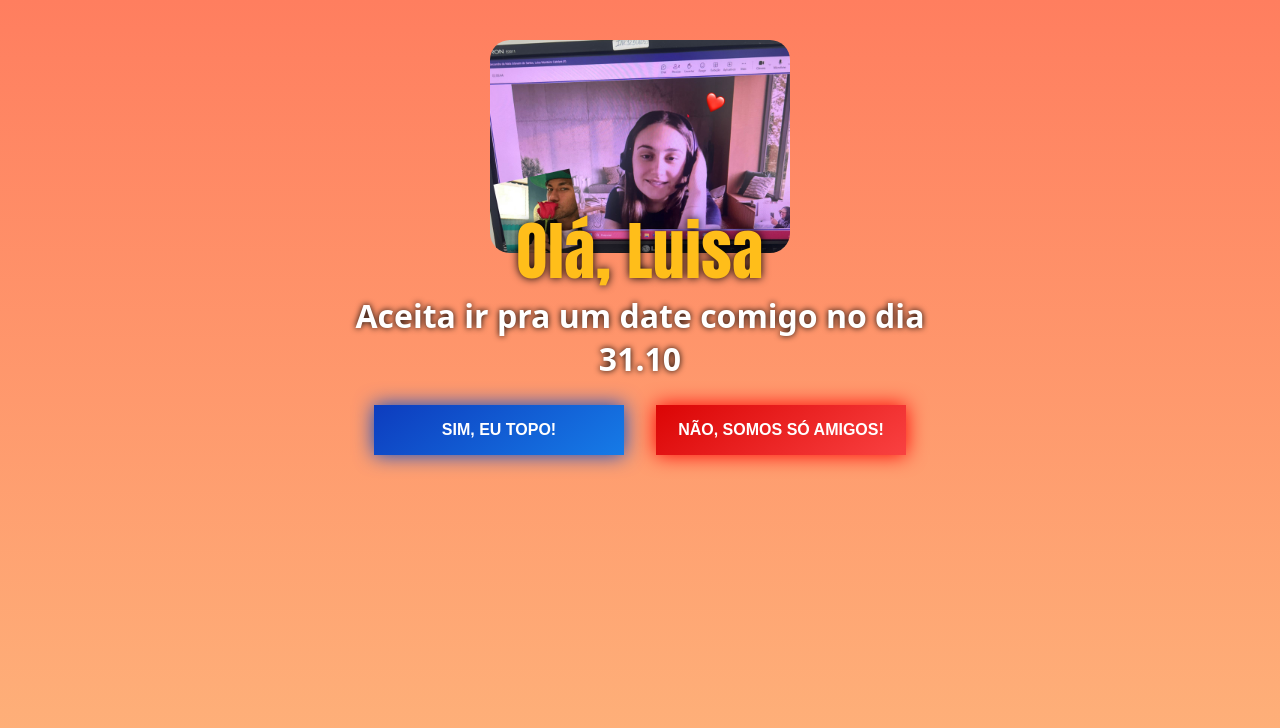
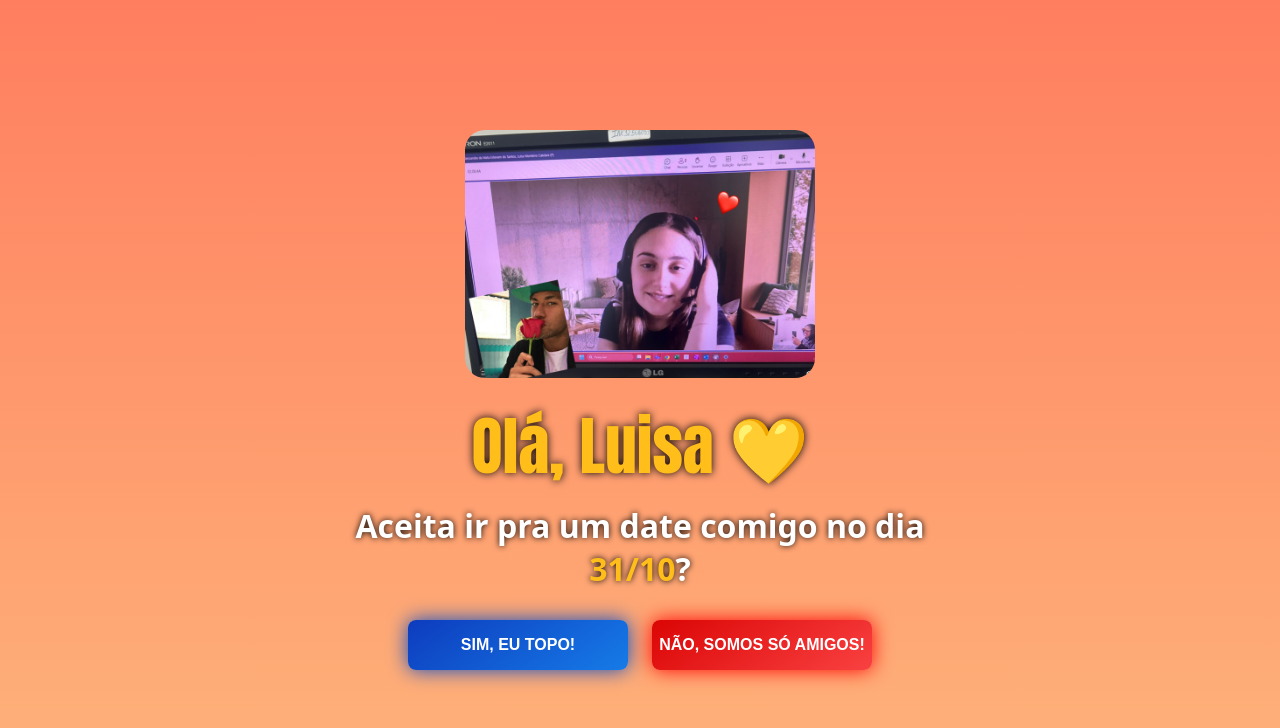
Before and after one commit to viniciusrm99/Treinando-Front-End, a plain HTML site: page Impossivel Clicar/index.html in a window 1280 px wide. Drawn offline with Linux system fonts and the light colour scheme.

Commit message:
Update index.html

```diff
--- a/Impossivel Clicar/index.html
+++ b/Impossivel Clicar/index.html
@@ -1,60 +1,63 @@
 <!DOCTYPE html>
-<html lang="en">
+<html lang="pt-br">
 
 <head>
     <meta charset="UTF-8">
     <meta name="viewport" content="width=device-width, initial-scale=1.0">
     <title>Início da Segunda temporada</title>
-</head>
-
-<body>
-
-    <img src="LUISA.jpg" style="width: 300px; border-radius: 20px; margin-top: 40px;" alt="Luisa">
-    <h1
-        style="color: rgb(255, 190, 26); font-size: 64px; font-family:Impact, Haettenschweiler, 'Arial Narrow Bold', sans-serif; letter-spacing: 0.5px; font-weight: 400; translate: 0 -50px; text-shadow: 0 0 8px black;">
-        Olá, Luisa </h1>
-    <p
-        style="color: white; font-size: 32px; font-family: system-ui, -apple-system, BlinkMacSystemFont, 'Segoe UI', Roboto, Oxygen, Ubuntu, Cantarell, 'Open Sans', 'Helvetica Neue', sans-serif; translate: 0 -55px; font-weight: 700; text-shadow: 0 0 6px black; text-align: center;">
-        Aceita ir pra um date comigo no dia<br> 31.10</p>
-    <div class="botoes">
-
-        <a href="obrigado.html"><button id="pos" style="cursor: pointer;">SIM, EU TOPO!</button></a>
-        <button id="neg"
-            style="background: linear-gradient(145deg, rgb(219, 5, 5), rgb(249, 65, 65)); box-shadow: 0 0 20px rgb(255, 0, 0);">NÃO, SOMOS SÓ AMIGOS!</button>
-    </div>
-
-
-
-</body>
-
-</html>
 
     <style>
         * {
             margin: 0;
             padding: 0;
+            box-sizing: border-box;
         }
 
         body {
             display: flex;
             align-items: center;
             flex-direction: column;
+            justify-content: center;
             background: linear-gradient(to bottom, #ff7e5f, #feb47b);
             overflow: hidden;
-        height: 100vh;
-
+            min-height: 100vh;
+            text-align: center;
+            padding: 20px;
         }
 
+        img {
+            width: 80%;
+            max-width: 350px;
+            border-radius: 20px;
+            margin-bottom: 20px;
+        }
 
-    img {
-        width: 400px;
-        height: auto;
-        overflow: hidden;
+        h1 {
+            color: rgb(255, 190, 26);
+            font-size: clamp(32px, 8vw, 64px);
+            font-family: Impact, Haettenschweiler, 'Arial Narrow Bold', sans-serif;
+            text-shadow: 0 0 8px black;
+            margin-bottom: 10px;
+        }
 
+        p {
+            color: white;
+            font-size: clamp(18px, 5vw, 32px);
+            font-family: system-ui, -apple-system, BlinkMacSystemFont, 'Segoe UI', Roboto, Oxygen, Ubuntu, Cantarell, 'Open Sans', 'Helvetica Neue', sans-serif;
+            font-weight: 700;
+            text-shadow: 0 0 6px black;
+            margin-bottom: 30px;
+        }
+
+        .botoes {
+            display: flex;
+            justify-content: center;
+            flex-wrap: wrap;
+            gap: 1.5rem;
         }
 
         button {
-        width: 250px;
+            width: 220px;
             background-color: black;
             color: white;
             height: 50px;
@@ -62,47 +65,64 @@
             font-size: 16px;
             background: linear-gradient(145deg, rgb(13, 60, 190), rgb(22, 123, 231));
             border: none;
+            border-radius: 8px;
             box-shadow: 0 0 20px rgb(12, 76, 196);
             transition: 0.3s;
+            cursor: pointer;
         }
 
         #pos:hover {
-        transform: scale(1.2);
+            transform: scale(1.15);
             box-shadow: 0 0 60px rgb(1, 90, 255);
             transition: 0.5s;
         }
 
-    .botoes {
-        display: flex;
-        justify-content: center;
-        gap: 2rem;
-        margin-top: -30px;
+        #neg {
+            background: linear-gradient(145deg, rgb(219, 5, 5), rgb(249, 65, 65));
+            box-shadow: 0 0 20px rgb(255, 0, 0);
         }
 
-    .imgwalppaper {
-        position: absolute;
-        width: 100vw;
-        height: 100vh;
-        z-index: -1;
-        opacity: 0.4;
-        margin-top: -15px;
-        margin-bottom: -15px;
+        @media (max-width: 600px) {
+            .botoes {
+                flex-direction: column;
+                gap: 1rem;
+            }
 
+            button {
+                width: 80%;
+            }
         }
     </style>
+</head>
+
+<body>
+
+    <img src="LUISA.jpg" alt="Luisa">
+    <h1>Olá, Luisa 💛</h1>
+    <p>Aceita ir pra um date comigo no dia<br><span style="color: rgb(255, 190, 26);">31/10</span>?</p>
+
+    <div class="botoes">
+        <a href="obrigado.html">
+            <button id="pos">SIM, EU TOPO!</button>
+        </a>
+        <button id="neg">NÃO, SOMOS SÓ AMIGOS!</button>
+    </div>
 
     <script>
-
         const botao = document.querySelector('#neg');
 
-    let moveX = 0;
-    let moveY = 0;
+        botao.addEventListener("mouseover", function () {
+            const larguraTela = window.innerWidth;
+            const alturaTela = window.innerHeight;
 
-    botao.addEventListener("mouseover", function () {
-        moveX = (Math.random() * 801 - 400); //gera um número entre -400 e 400 para atribuir ao movimento no eixo X do botão (esse valor é ideal pro botão não sumir da tela nessas proporções desse código, mas pode mudar conforme você faça sua tela)
-        moveY = (Math.random() * 401 - 400); //aqui é o mesmo esquema de random, mas é de -400 a 0, respeitando o valor pra não sumir da tela, que acaba tendo um limite diferente do eixo X
+            // Evita que o botão fuja pra fora da tela no celular
+            const moveX = Math.random() * (larguraTela / 2) - (larguraTela / 4);
+            const moveY = Math.random() * (alturaTela / 3) - (alturaTela / 6);
 
-        botao.style.transform = `translate(${moveX}px, ${moveY}px)`; //atribui os valores randomicos ao botão aplicando um translate no css dele
-    })
+            botao.style.transform = `translate(${moveX}px, ${moveY}px)`;
+        });
+    </script>
 
-</script>
+</body>
+
+</html>
```
Lines whose indentation alone changed are shown as unchanged.
